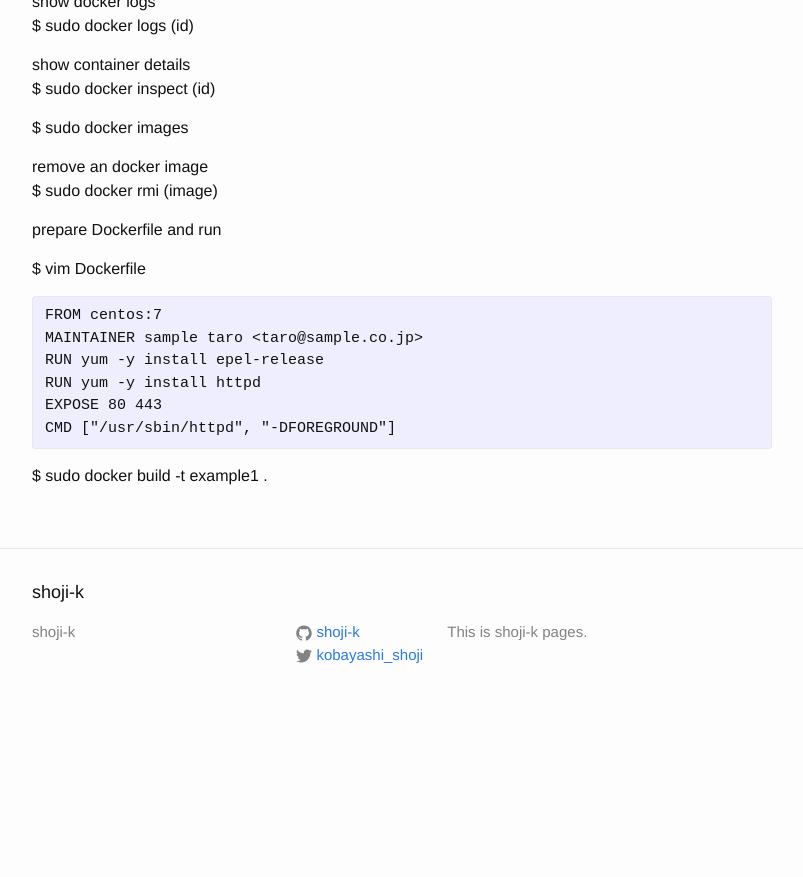
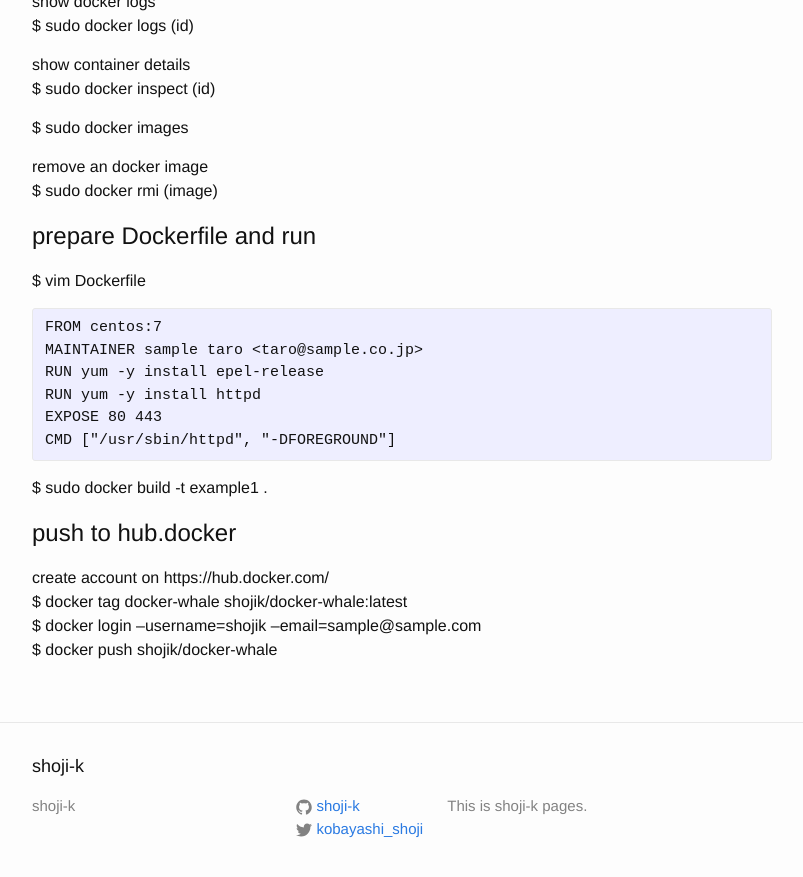
Before and after one commit to shoji-k/shoji-k.github.com, a Jekyll site: the page built from _posts/2016-03-07-docker.markdown, in a window 1280 px wide and 900 px high, scrolled down 1893 px. Shown: the top 877 px of the window, without its empty margins (238-1041 px from the left). Built offline with Jekyll 4.4.1, drawn with Linux system fonts in a browser that asks for light colours; before the commit the page ends 2619 px from its top, so only the background shows below that.

Commit message:
add pushing docker procedures to the docker post

```diff
--- a/_posts/2016-03-07-docker.markdown
+++ b/_posts/2016-03-07-docker.markdown
@@ -98,7 +98,7 @@ $ sudo docker images
 remove an docker image
 $ sudo docker rmi (image)
 
-prepare Dockerfile and run
+# prepare Dockerfile and run
 
 $ vim Dockerfile
 
@@ -112,3 +112,10 @@ CMD ["/usr/sbin/httpd", "-DFOREGROUND"]
 {% endhighlight %}
 
 $ sudo docker build -t example1 .
+
+# push to hub.docker
+
+create account on https://hub.docker.com/
+$ docker tag docker-whale shojik/docker-whale:latest
+$ docker login --username=shojik --email=sample@sample.com
+$ docker push shojik/docker-whale
```
